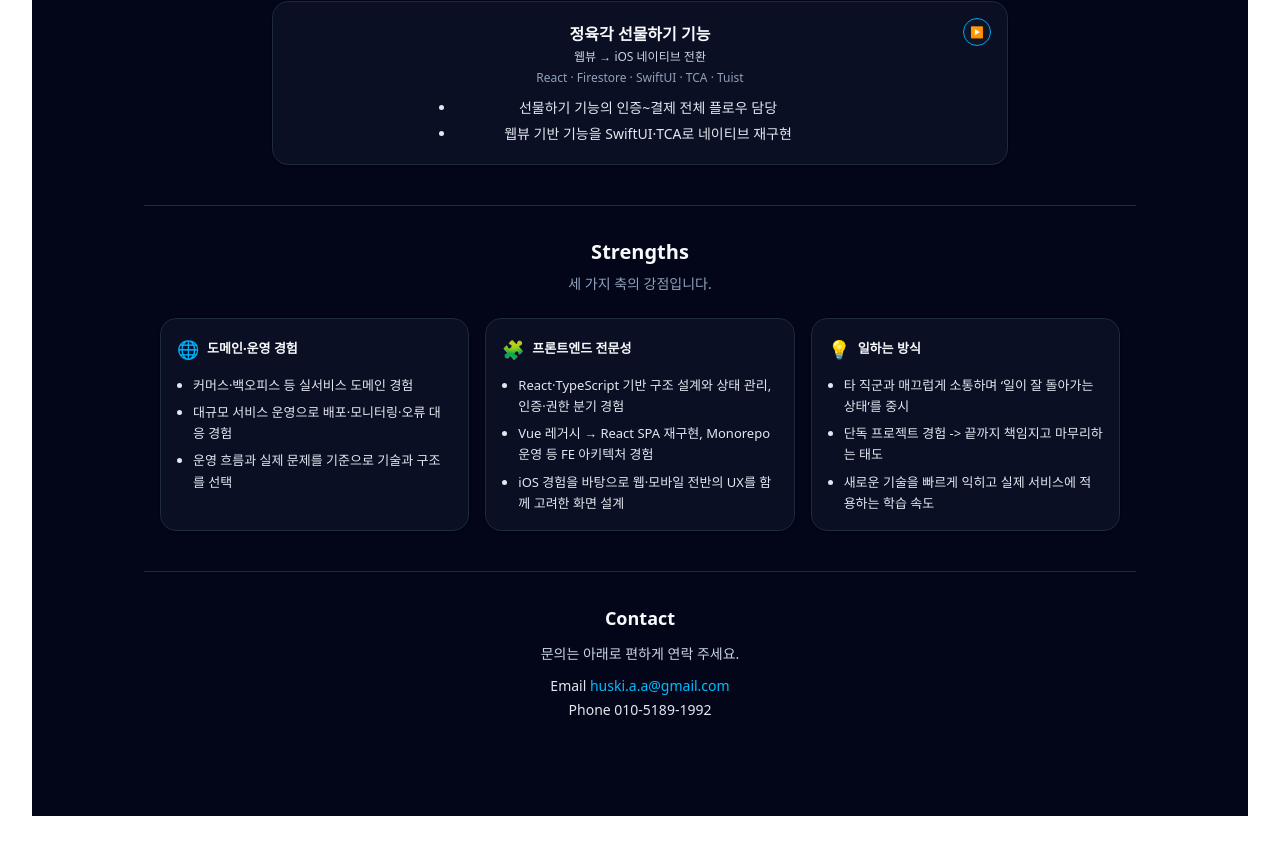
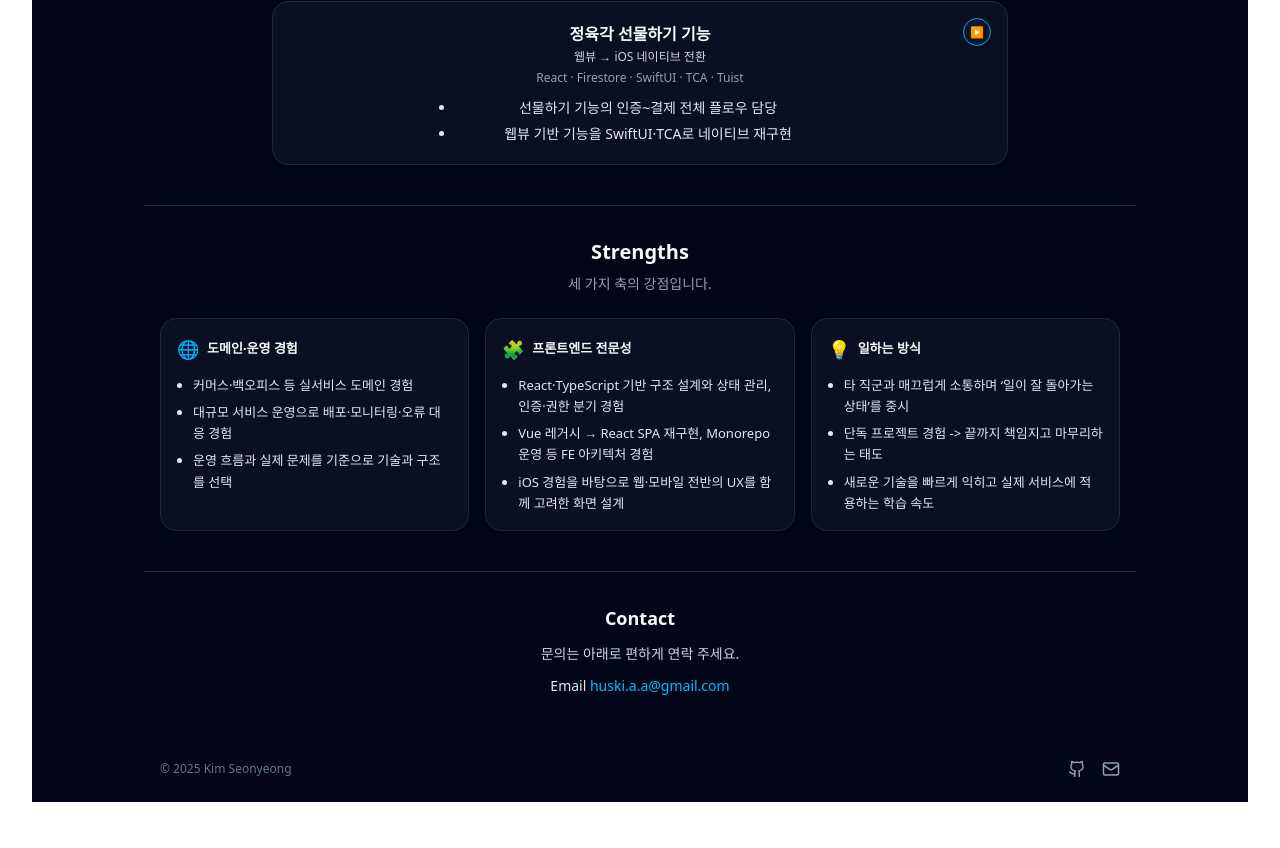
Before and after one commit to horeng2/portfolio, a React (Vite) app: page / in a window 1280 px wide. Shown: the part 2657-3505 px from the top of the page. Built offline with nearby package versions, Linux system fonts and the light colour scheme.

Commit message:
feat(Footer): add Footer Section, update Contact content

```diff
--- a/package.json
+++ b/package.json
@@ -11,6 +11,7 @@
   },
   "dependencies": {
     "framer-motion": "^12.23.24",
+    "lucide-react": "^0.554.0",
     "react": "^19.2.0",
     "react-dom": "^19.2.0",
     "react-icons": "^5.5.0"
--- a/src/App.tsx
+++ b/src/App.tsx
@@ -7,12 +7,13 @@ import Experience from "./components/Experience";
 import Projects from "./components/Projects";
 import Strengths from "./components/Strengths";
 import Contact from "./components/Contact";
+import Footer from "./components/Footer";
 
 function App() {
   return (
     <div className="min-h-screen bg-slate-950 text-slate-50">
       <Header />
-      <main className="mx-auto max-w-5xl px-4 pb-20">
+      <main className="mx-auto max-w-5xl px-4 pb-0">
         <Hero />
         <About />
         <Skills />
@@ -20,6 +21,7 @@ function App() {
         <Projects />
         <Strengths />
         <Contact />
+        <Footer />
       </main>
     </div>
   );
--- a/src/components/Contact.tsx
+++ b/src/components/Contact.tsx
@@ -1,5 +1,5 @@
 const Contact = () => (
-  <section id="contact" className="border-t border-slate-800 pt-8 pb-4 scroll-mt-10">
+  <section id="contact" className="border-t border-slate-800 pt-8 scroll-mt-10">
     <h2 className="text-lg font-semibold">Contact</h2>
     <p className="mt-3 text-sm text-slate-300">문의는 아래로 편하게 연락 주세요.</p>
     <div className="mt-3 text-sm">
@@ -9,7 +9,6 @@ const Contact = () => (
           huski.a.a@gmail.com
         </a>
       </p>
-      <p className="mt-1 text-slate-200">Phone 010-5189-1992</p>
     </div>
   </section>
 );
--- /dev/null
+++ b/src/components/Footer.tsx
@@ -0,0 +1,28 @@
+import { Github, Mail } from "lucide-react";
+
+const Footer = () => {
+  return (
+    <footer className="py-6 mt-10">
+      <div className="mx-auto max-w-5xl px-4 flex items-center justify-between">
+        <p className="text-xs text-slate-500">© 2025 Kim Seonyeong</p>
+
+        <div className="flex gap-4">
+          <a
+            href="https://github.com/horeng2"
+            target="_blank"
+            rel="noreferrer"
+            className="text-slate-400 hover:text-sky-400 transition-colors"
+          >
+            <Github size={18} />
+          </a>
+
+          <a href="mailto:이메일주소" className="text-slate-400 hover:text-sky-400 transition-colors">
+            <Mail size={18} />
+          </a>
+        </div>
+      </div>
+    </footer>
+  );
+};
+
+export default Footer;
```
Also changed, not shown: 1 other file (tests, documents, lock files or other folders).
